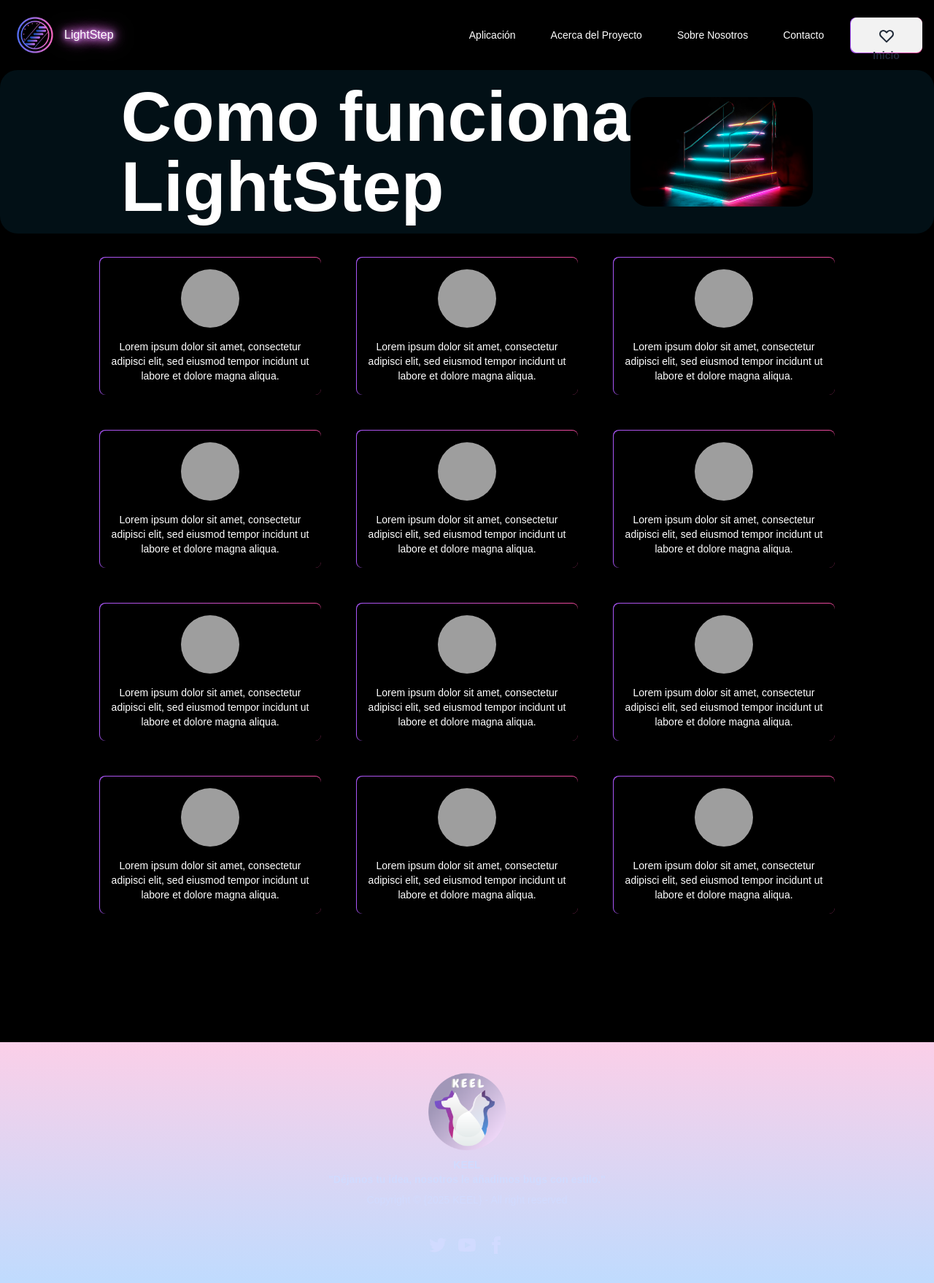
After one commit to EsmeMP/LightStep, a Django app: page /funcionamiento/ in a window 1280 px wide. The commit adds this page. Shown: the whole page at 73% size. Run offline with Django 5.2, Linux system fonts and the light colour scheme; style sheets or scripts are compiled from the project's sources; some libraries are stand-ins or nearby versions; grey boxes are pictures that could not be loaded.

Commit message:
10 Agregando costos & funcionamiento

```diff
--- /dev/null
+++ b/mysite/mysite/templates/funcionamiento.html
@@ -0,0 +1,185 @@
+{% extends "base.html" %}
+
+{% block title %} Funcionamiento {% endblock %}
+
+{% block extra_css %}
+<style>
+  body {
+    font-family: Arial, sans-serif;
+    background: black;
+    color: white;
+    margin: 0;
+    padding: 0;
+  }
+</style>
+{% endblock %}
+
+{% block content %}
+      <script src="https://cdn.tailwindcss.com"></script>
+      <meta charset="UTF-8">
+      <meta name="viewport" content="width=device-width, initial-scale=1.0">
+      {% load static %}
+      <!-- <link rel="stylesheet" href="{% static 'theme/css/dist/styles.css' %}"> -->
+      <!-- <link rel="stylesheet" href="{% static 'css/styles.css' %}">
+      <link rel="stylesheet" href="{% static 'styles/style.css' %}"> -->
+      <link rel="stylesheet" href="{% static 'styles/output.css' %}">
+      <link rel="stylesheet" href="{% static 'styles/style.css' %}">
+      <link
+      rel="stylesheet"
+      href="https://cdnjs.cloudflare.com/ajax/libs/animate.css/4.1.1/animate.min.css"
+      />
+
+
+      <!-- body -->
+       <!-- recuadro -->
+       <div class="p-4 rounded-3xl shadow-lg w-3/8  flex items-center justify-center animate__animated" id="planos"  style="background-color: rgba(30, 174, 227, 0.093);">
+        <h3 class="text-8xl font-semibold text-white">Como funciona <br> LightStep</h3>
+        <img src="{% static 'img/LS.png'%}" alt="" class="w-[250px] h-[150px] rounded-3xl justify-right">
+
+      </div>
+      <script>
+
+    const h1Element = document.getElementById("planos");
+
+
+    const observer = new IntersectionObserver((entries, observer) => {
+      entries.forEach(entry => {
+        if (entry.isIntersecting) {
+          entry.target.classList.add("animate__backInLeft");
+          observer.unobserve(entry.target);
+        }
+      });
+    }, {
+      threshold: 0.5
+    });
+
+    observer.observe(h1Element);
+  </script>
+
+      <!-- pasos -->
+       <br>
+      <div class="grid grid-cols-3 gap-8 text-center text-white max-w-5xl mx-auto">
+
+       <div class="m-2 p-[0.5px] bg-gradient-to-r from-purple-500 to-pink-500 rounded-lg ">
+        <div class=" p-4 rounded-lg  mx-auto animado bg-black">
+          <div class="w-20 h-20 rounded-full overflow-hidden mx-auto">
+              <img src="../static/image/LS.png" alt="Imagen 1" class="w-full h-full object-cover">
+          </div>
+          <p class="mt-4 text-sm">Lorem ipsum dolor sit amet, consectetur adipisci elit, sed eiusmod tempor incidunt ut labore et dolore magna aliqua.</p>
+      </div>
+       </div>
+
+       <div class="m-2 p-[0.5px] bg-gradient-to-r from-purple-500 to-pink-500 rounded-lg">
+        <div class=" p-4 rounded-lg  mx-auto animado bg-black">
+          <div class="w-20 h-20 rounded-full overflow-hidden mx-auto">
+              <img src="../static/image/LS.png" alt="Imagen 1" class="w-full h-full object-cover">
+          </div>
+          <p class="mt-4 text-sm">Lorem ipsum dolor sit amet, consectetur adipisci elit, sed eiusmod tempor incidunt ut labore et dolore magna aliqua.</p>
+      </div>
+       </div>
+       <div class="m-2 p-[0.5px] bg-gradient-to-r from-purple-500 to-pink-500 rounded-lg">
+        <div class=" p-4 rounded-lg  mx-auto animado bg-black">
+          <div class="w-20 h-20 rounded-full overflow-hidden mx-auto">
+              <img src="../static/image/LS.png" alt="Imagen 1" class="w-full h-full object-cover">
+          </div>
+          <p class="mt-4 text-sm">Lorem ipsum dolor sit amet, consectetur adipisci elit, sed eiusmod tempor incidunt ut labore et dolore magna aliqua.</p>
+      </div>
+       </div>
+       <div class="m-2 p-[0.5px] bg-gradient-to-r from-purple-500 to-pink-500 rounded-lg">
+        <div class=" p-4 rounded-lg  mx-auto animado bg-black">
+          <div class="w-20 h-20 rounded-full overflow-hidden mx-auto">
+              <img src="../static/image/LS.png" alt="Imagen 1" class="w-full h-full object-cover">
+          </div>
+          <p class="mt-4 text-sm">Lorem ipsum dolor sit amet, consectetur adipisci elit, sed eiusmod tempor incidunt ut labore et dolore magna aliqua.</p>
+      </div>
+       </div>
+
+       <div class="m-2 p-[0.5px] bg-gradient-to-r from-purple-500 to-pink-500 rounded-lg">
+        <div class=" p-4 rounded-lg  mx-auto animado bg-black">
+          <div class="w-20 h-20 rounded-full overflow-hidden mx-auto">
+              <img src="../static/image/LS.png" alt="Imagen 1" class="w-full h-full object-cover">
+          </div>
+          <p class="mt-4 text-sm">Lorem ipsum dolor sit amet, consectetur adipisci elit, sed eiusmod tempor incidunt ut labore et dolore magna aliqua.</p>
+      </div>
+       </div>
+       <div class="m-2 p-[0.5px] bg-gradient-to-r from-purple-500 to-pink-500 rounded-lg">
+        <div class=" p-4 rounded-lg  mx-auto animado bg-black">
+          <div class="w-20 h-20 rounded-full overflow-hidden mx-auto">
+              <img src="../static/image/LS.png" alt="Imagen 1" class="w-full h-full object-cover">
+          </div>
+          <p class="mt-4 text-sm">Lorem ipsum dolor sit amet, consectetur adipisci elit, sed eiusmod tempor incidunt ut labore et dolore magna aliqua.</p>
+      </div>
+       </div>
+       <div class="m-2 p-[0.5px] bg-gradient-to-r from-purple-500 to-pink-500 rounded-lg">
+        <div class=" p-4 rounded-lg  mx-auto animado bg-black">
+          <div class="w-20 h-20 rounded-full overflow-hidden mx-auto">
+              <img src="../static/image/LS.png" alt="Imagen 1" class="w-full h-full object-cover">
+          </div>
+          <p class="mt-4 text-sm">Lorem ipsum dolor sit amet, consectetur adipisci elit, sed eiusmod tempor incidunt ut labore et dolore magna aliqua.</p>
+      </div>
+       </div>
+       <div class="m-2 p-[0.5px] bg-gradient-to-r from-purple-500 to-pink-500 rounded-lg">
+        <div class=" p-4 rounded-lg  mx-auto animado bg-black">
+          <div class="w-20 h-20 rounded-full overflow-hidden mx-auto">
+              <img src="../static/image/LS.png" alt="Imagen 1" class="w-full h-full object-cover">
+          </div>
+          <p class="mt-4 text-sm">Lorem ipsum dolor sit amet, consectetur adipisci elit, sed eiusmod tempor incidunt ut labore et dolore magna aliqua.</p>
+      </div>
+       </div>
+       <div class="m-2 p-[0.5px] bg-gradient-to-r from-purple-500 to-pink-500 rounded-lg">
+        <div class=" p-4 rounded-lg  mx-auto animado bg-black">
+          <div class="w-20 h-20 rounded-full overflow-hidden mx-auto">
+              <img src="../static/image/LS.png" alt="Imagen 1" class="w-full h-full object-cover">
+          </div>
+          <p class="mt-4 text-sm">Lorem ipsum dolor sit amet, consectetur adipisci elit, sed eiusmod tempor incidunt ut labore et dolore magna aliqua.</p>
+      </div>
+       </div>
+       <div class="m-2 p-[0.5px] bg-gradient-to-r from-purple-500 to-pink-500 rounded-lg">
+        <div class=" p-4 rounded-lg  mx-auto animado bg-black">
+          <div class="w-20 h-20 rounded-full overflow-hidden mx-auto">
+              <img src="../static/image/LS.png" alt="Imagen 1" class="w-full h-full object-cover">
+          </div>
+          <p class="mt-4 text-sm">Lorem ipsum dolor sit amet, consectetur adipisci elit, sed eiusmod tempor incidunt ut labore et dolore magna aliqua.</p>
+      </div>
+       </div>
+       <div class="m-2 p-[0.5px] bg-gradient-to-r from-purple-500 to-pink-500 rounded-lg">
+        <div class=" p-4 rounded-lg  mx-auto animado bg-black">
+          <div class="w-20 h-20 rounded-full overflow-hidden mx-auto">
+              <img src="../static/image/LS.png" alt="Imagen 1" class="w-full h-full object-cover">
+          </div>
+          <p class="mt-4 text-sm">Lorem ipsum dolor sit amet, consectetur adipisci elit, sed eiusmod tempor incidunt ut labore et dolore magna aliqua.</p>
+      </div>
+       </div>
+        <div class="m-2 p-[0.5px] bg-gradient-to-r from-purple-500 to-pink-500 rounded-lg">
+        <div class=" p-4 rounded-lg  mx-auto animado bg-black">
+          <div class="w-20 h-20 rounded-full overflow-hidden mx-auto">
+              <img src="../static/image/LS.png" alt="Imagen 1" class="w-full h-full object-cover">
+          </div>
+          <p class="mt-4 text-sm">Lorem ipsum dolor sit amet, consectetur adipisci elit, sed eiusmod tempor incidunt ut labore et dolore magna aliqua.</p>
+      </div>
+       </div>
+    </div>
+    <br><br><br><br><br><br><br>
+
+      <script>
+
+        const elementos = document.querySelectorAll(".animado");
+
+
+        elementos.forEach((elemento) => {
+          elemento.addEventListener("mouseenter", () => {
+
+            elemento.classList.add("animate__animated", "animate__heartBeat");
+          });
+
+          elemento.addEventListener("mouseleave", () => {
+
+            elemento.classList.remove("animate__animated", "animate__heartBeat");
+          });
+        });
+      </script>
+
+{% endblock %}
+{% block extra_js %}
+
+{% endblock %}
--- a/mysite/mysite/urls.py
+++ b/mysite/mysite/urls.py
@@ -29,6 +29,8 @@ urlpatterns = [
     path('AcercaDelProyecto', views.acerca, name='acerca'),
     path('Contacto', views.contacto , name='contacto'),
     path('proyecto', views.proyecto, name='proyecto'),
+    path('costos/', views.costos, name='costos'),
+    path('funcionamiento/', views.funcionamiento, name='funcionamiento'),
     path('SobreNosotros', views.nosotros, name='nosotros'),
 ]
 
--- a/mysite/mysite/views.py
+++ b/mysite/mysite/views.py
@@ -12,6 +12,12 @@ def acerca(request):
 def contacto(request):
     return render(request, "contacto.html", {})
 
+def costos(request):
+    return render(request, "costos.html", {})
+
+def funcionamiento(request):
+    return render(request, "funcionamiento.html", {})
+
 def proyecto(request):
     return render(request, "proyecto.html", {})
 
```
Also changed, not shown: mysite/mysite/templates/acercaProyecto.html (+6 -2 lines), mysite/mysite/templates/costos.html (added, +110 -0 lines), mysite/mysite/static/img/LS.png (added), mysite/mysite/static/img/LightStep.jpg (added).
